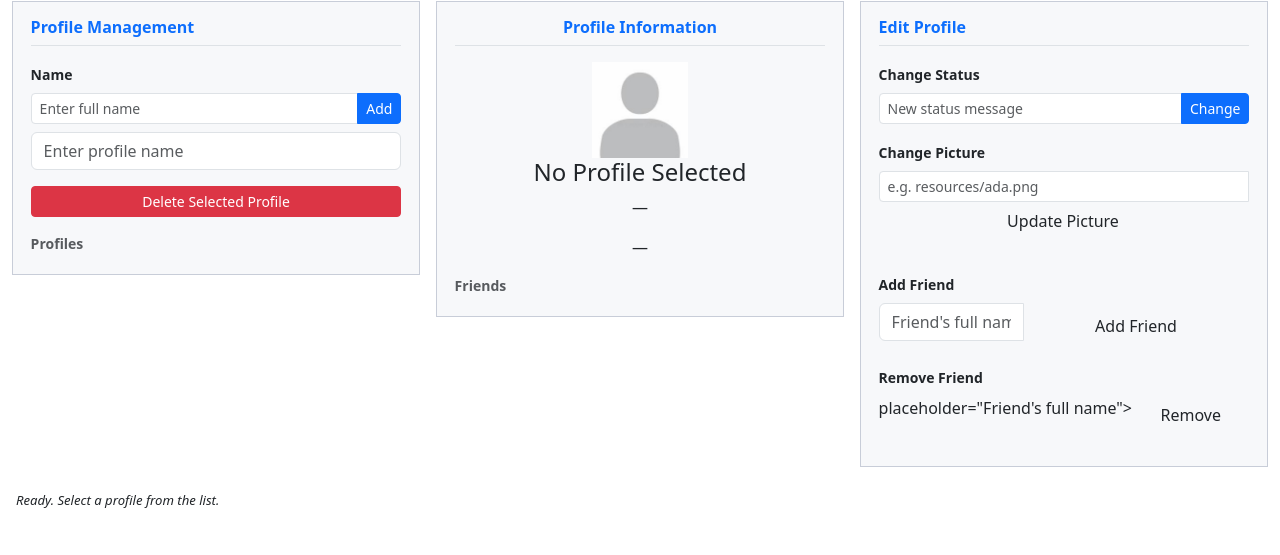
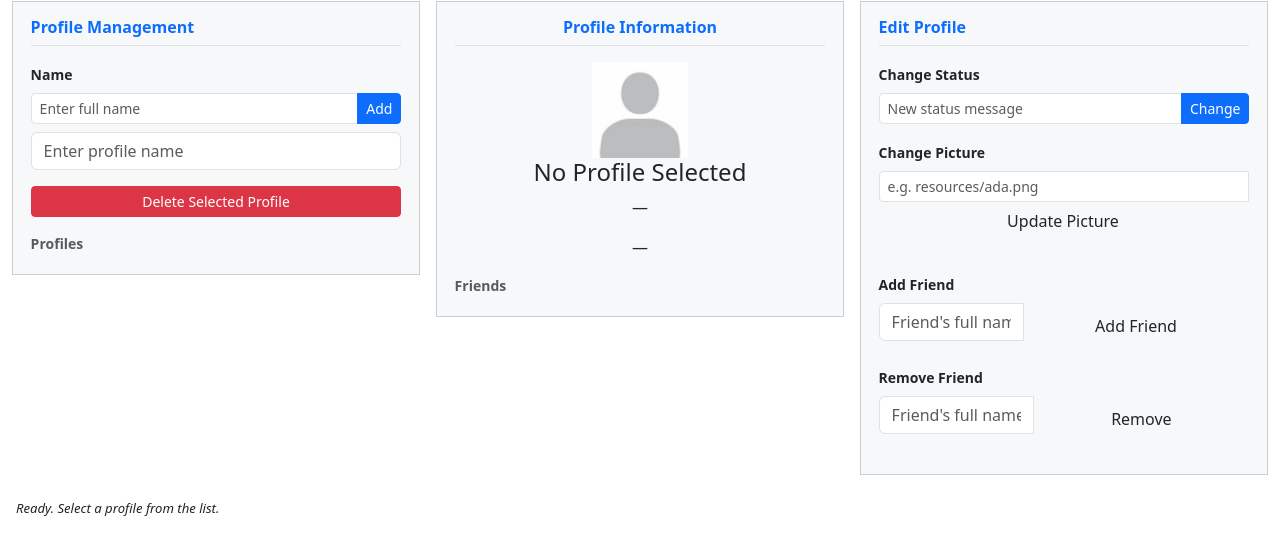
Before and after one commit to angelica-gregorio/socialnet-manager, a plain HTML site: page index.html in a window 1280 px wide. Shown: the part 71-626 px from the top of the page. Drawn offline with nearby package versions, Linux system fonts and the light colour scheme.

Commit message:
update index.html

```diff
--- a/index.html
+++ b/index.html
@@ -122,8 +122,7 @@
                         <!-- Remove Friend -->
                         <label class="form-label fw-semibold small">Remove Friend</label>
                         <div class="input-group mb-3">
-
-                            placeholder="Friend's full name">
+                            <input type="text" id="input-friend-remove" class="form-control sn-input mb-2" placeholder="Friend's full name">
                             <button id="btn-remove-friend" class="btn sn-btn-orange flex-grow-1">Remove</button>
                         </div>
 
```
